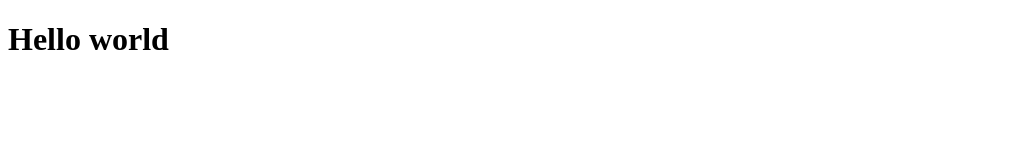
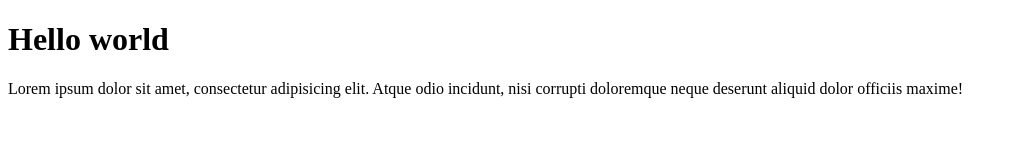
Before and after one commit to VolodymyrGasii/lesson3, a plain HTML site: page index.html in a window 1280 px wide. Shown: the whole page, without its empty margins (0-1017 px from the left). Drawn offline with Linux system fonts and the light colour scheme.

Commit message:
add lorem20

```diff
--- a/index.html
+++ b/index.html
@@ -5,6 +5,7 @@
 </head>
 <body>
 	<h1>Hello world</h1>
+	<p>Lorem ipsum dolor sit amet, consectetur adipisicing elit. Atque odio incidunt, nisi corrupti doloremque neque deserunt aliquid dolor officiis maxime!</p>
 
 </body>
 </html>
```
